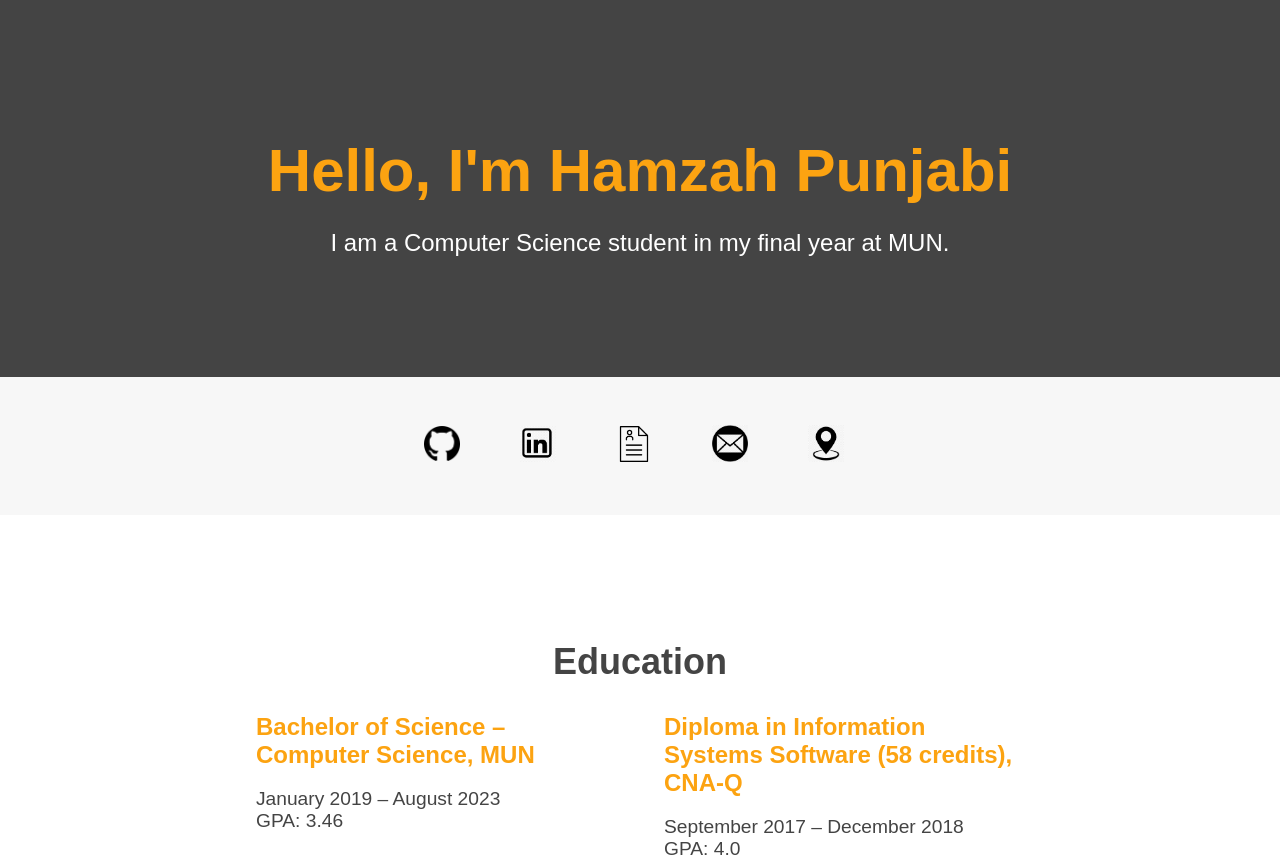
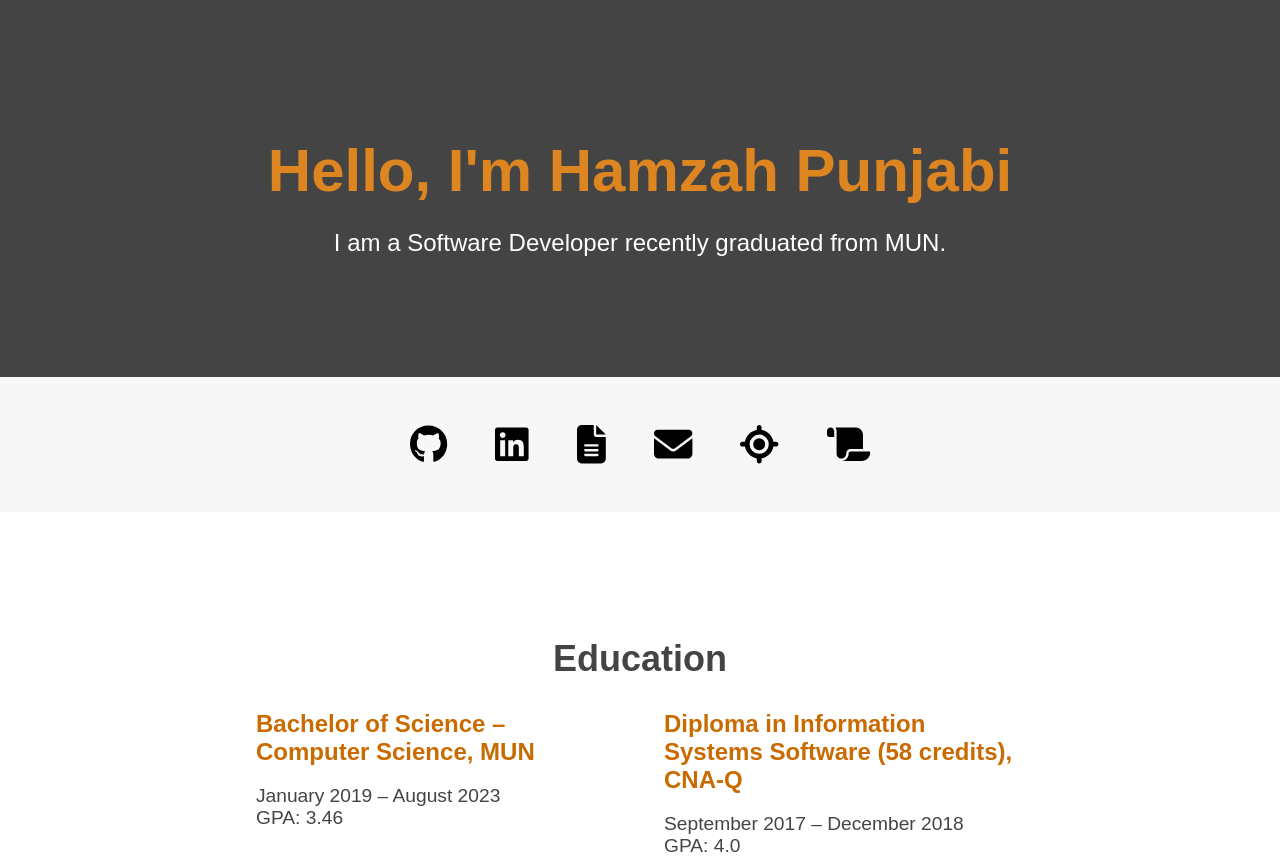
Before and after one commit to hamzahap/hapunjabi, a React (Create React App) app: page / in a window 1280 px wide. Shown: the top 857 px of the page. Built offline with nearby package versions, Linux system fonts and the light colour scheme.

Commit message:
Add transcript

```diff
--- a/src/App.css
+++ b/src/App.css
@@ -12,11 +12,11 @@ h1,
 h3 {
   font-family: 'Montserrat', sans-serif;
   font-weight: bold;
-  color: #fca311;
+  color: #dd8520;
 }
 
 a {
-  color: #fca311;
+  color: #c96b00;
   text-decoration: none;
   transition: all 0.3s;
 }
@@ -120,7 +120,7 @@ li:after {
 
 .EducationSection strong {
   font-size: 2rem;
-  color: #fca311;
+  color: #c96b00;
 }
 
 /* Work experience section */
@@ -162,7 +162,7 @@ li:after {
 .WorkExperienceSection strong {
   font-size: 2rem;
   margin-bottom: 1rem;
-  color: #fca311;
+  color: #c96b00;
 }
 
 .WorkExperienceSection ul li:first-child:after {
@@ -203,7 +203,7 @@ li:after {
   .CertificatesSection strong {
   font-size: 2rem;
   margin-bottom: 1rem;
-  color: #fca311;
+  color: #c96b00;
   }
 
   /* Projects section */
@@ -247,7 +247,7 @@ li:after {
   .ProjectsSection strong {
   font-size: 2rem;
   margin-bottom: 1rem;
-  color: #fca311;
+  color: #c96b00;
   }
 
   .ProjectsSection ul li:first-child:after {
@@ -293,7 +293,7 @@ li:after {
   .SkillsSection i {
   font-size: 3rem;
   margin-bottom: 1rem;
-  color: #fca311;
+  color: #c96b00;
   }
 
   .SkillsSection span {
--- a/src/App.js
+++ b/src/App.js
@@ -2,8 +2,8 @@ import React from 'react';
 import './App.css';
 import RockShooterGame from './rock';
 import { FontAwesomeIcon } from '@fortawesome/react-fontawesome'
-import { faAws, faGit, faHtml5, faPython } from '@fortawesome/free-brands-svg-icons';
-import { faCloud, faCode, faDatabase, faDesktop, faGamepad } from '@fortawesome/free-solid-svg-icons';
+import { faAws, faGit, faGithub, faHtml5, faLinkedin, faPython } from '@fortawesome/free-brands-svg-icons';
+import { faCloud, faCode, faDatabase, faDesktop, faEnvelope, faFile, faFileAlt, faGamepad, faLocationCrosshairs, faScroll, faUniversity } from '@fortawesome/free-solid-svg-icons';
 
 function App() {
   return (
@@ -11,17 +11,18 @@ function App() {
       {/* Introduction */}
       <header>
         <h1>Hello, I'm Hamzah Punjabi</h1>
-        <p>I am a Computer Science student in my final year at MUN.</p>
+        <p>I am a Software Developer recently graduated from MUN.</p>
       </header>
 
       {/* Social links */}
       <section className="SocialLinks">
         <ul>
-          <li><a href="https://github.com/hamzahap" target="_blank" rel="noopener noreferrer"><img src="./github1.png" alt="GitHub" /></a></li>
-          <li><a href="https://www.linkedin.com/in/hamzahpunjabi/" target="_blank" rel="noopener noreferrer"><img src="./linkedin.png" alt="LinkedIn" /></a> </li>
-          <li><a href="./ResumeHamzahPunjabi.pdf" target="_blank" rel="noopener noreferrer"><img src="./resume.png" alt="Resume" /></a> </li>
-          <li><a href="mailto:hamzahqatar123@gmail.com"><img src="./email.png" alt="Email" /></a> </li>
-          <li><a href="https://www.google.com/maps/place/St.+John's,+NL/@47.4825459,-52.9697214,11z/data=!3m1!4b1!4m6!3m5!1s0x4b0ca38e6b0aa261:0x9e1fd4001f12261f!8m2!3d47.5556097!4d-52.7452511!16zL20vMGo4cDY" target="_blank" rel="noopener noreferrer"><img src="./location.png" alt="Location" /></a></li>
+          <li><a href="https://github.com/hamzahap" target="_blank" rel="noopener noreferrer"><FontAwesomeIcon icon={faGithub} color='#000000' size="2x" /></a></li>
+          <li><a href="https://www.linkedin.com/in/hamzahpunjabi/" target="_blank" rel="noopener noreferrer"><FontAwesomeIcon icon={faLinkedin} color='#000000' size="2x" /></a> </li>
+          <li><a href="./ResumeHamzahPunjabi.pdf" target="_blank" rel="noopener noreferrer"><FontAwesomeIcon icon={faFileAlt} color='#000000' size="2x" /></a> </li>
+          <li><a href="mailto:hamzahqatar123@gmail.com"><FontAwesomeIcon icon={faEnvelope} color='#000000' size="2x" /></a> </li>
+          <li><a href="https://www.google.com/maps/place/St.+John's,+NL/@47.4825459,-52.9697214,11z/data=!3m1!4b1!4m6!3m5!1s0x4b0ca38e6b0aa261:0x9e1fd4001f12261f!8m2!3d47.5556097!4d-52.7452511!16zL20vMGo4cDY" target="_blank" rel="noopener noreferrer"><FontAwesomeIcon icon={faLocationCrosshairs} color='#000000' size="2x" /></a></li>
+          <li><a href="./FinalOfficialTranscript.pdf"><FontAwesomeIcon icon={faScroll} color='#000000' size="2x" /></a> </li>
         </ul>
       </section>
 
@@ -74,7 +75,7 @@ function App() {
       <h2>Projects</h2>
       <ul>
       <li>
-        <strong>LaTeX Resume Tailor (Spring 2023)</strong><br />
+        <a href='https://github.com/hamzahap/resume_tailor' target="_blank" rel="noopener noreferrer"><strong>LaTeX Resume Tailor (Spring 2023)</strong></a><br />
         <p>Developed a local web application using Python (Flask) for the backend and ReactJS for the frontend. The tool allows users to upload a LaTeX resume, select, rearrange, and edit specific sections, and then generate a tailored version emphasizing relevant experiences and skills for job applications.</p>
       </li>
       <li>
@@ -82,7 +83,7 @@ function App() {
         <p>Conducted a data preprocessing project in Jupyter Notebook analyzing the Wine Quality Data Set from the UCI Machine Learning Repository. Conducted supervised learning, which included data analysis, feature engineering, creating missing values, and prediction of those missing values.</p>
       </li>
       <li>
-        <strong>EncryptionDecryption (Winter 2022)</strong><br />
+      <a href='https://github.com/hamzahap/EncryptionDecryption' target="_blank" rel="noopener noreferrer"><strong>EncryptionDecryption (Winter 2022)</strong></a><br />
         <p>Created a simple Encryption/Decryption/Backup script using PyMySQL, pandas, and Cryptography to back up database tables with CSV files.</p>
       </li>
       <li>
@@ -98,19 +99,19 @@ function App() {
         <p>Built a board game using Java’s Swing and AWT components as a group project. The game allowed for individual player turns, movement of objects, calculating score, and a pathfinding algorithm.</p>
       </li>
       <li>
-        <strong>Hangman (Fall 2017)</strong><br />
+      <a href='https://github.com/hamzahap/HangmanGame' target="_blank" rel="noopener noreferrer"><strong>Hangman (Fall 2017)</strong></a><br />
         <p>Created a hangman game using Python and the tkinter library as a course project. The game utilized a user-created word list to randomly choose words.</p>
       </li>
       <li>
-        <strong>This Website (Winter 2023)</strong><br />
+      <a href='https://github.com/hamzahap/hapunjabi' target="_blank" rel="noopener noreferrer"><strong>This Website (Winter 2023)</strong></a><br />
         <p>Developed a personal website using ReactJS and NodeJS and is hosted on Github Pages. The website showcases my skills, and includes a portfolio of my projects and achievements. Also includes a simple rock shooter game that doesn't make sense but exists.</p>
       </li>
       <li>
-        <strong>My Resume (Winter 2023)</strong><br />
+      <a href='https://github.com/hamzahap/Resume' target="_blank" rel="noopener noreferrer"><strong>My Resume (Winter 2023)</strong></a><br />
         <p>Wrote a professional resume in LaTeX, collaborated with peers to review and revise, and stayed up-to-date with industry trends.</p>
       </li>
       <li>
-        <strong>Advent of Code 2022 (Fall 2023)</strong><br />
+      <a href='https://github.com/hamzahap/AdventOfCode2022' target="_blank" rel="noopener noreferrer"><strong>Advent of Code 2022 (Fall 2023)</strong></a><br />
         <p>Completed the challenge in Google Sheets (Frustrating btw), using formulas and macros to automate data processing and analysis. Completed 10 out of 25 days.</p>
       </li>
       <li>
@@ -118,7 +119,7 @@ function App() {
         <p>As part of a course project, our group investigated the use of natural language processing techniques, such as TF-IDF, Word2vec, and BERT, for automated resume screening.</p>
       </li>
       <li>
-        <strong>Advent of Code 2021 (Fall 2022)</strong><br />
+      <a href='https://github.com/hamzahap/AdventOfCode2021' target="_blank" rel="noopener noreferrer"><strong>Advent of Code 2021 (Fall 2022)</strong></a><br />
         <p>Completed the challenge in Python and numpy, solving problems using data structures and algorithms. Ranked 2nd on the MUN Computer Science Society leaderboard.</p>
       </li>
       <li>
@@ -126,11 +127,11 @@ function App() {
         <p>Completed several beginner-level 2D games using Unity in my free time, including a skating game, a text adventure game, and a number wizard game. These projects demonstrate my interest in game development.</p>
       </li>
       <li>
-        <strong>MUNCS Automata Discord bot (Winter 2021)</strong><br />
+      <a href='https://github.com/MUNComputerScienceSociety/Automata' target="_blank" rel="noopener noreferrer"><strong>MUNCS Automata Discord bot (Winter 2021)</strong></a><br />
         <p>Contributed to the development of a Discord bot used by the MUN CS Society, adding several fun commands to the bot.</p>
       </li>
       <li>
-        <strong>hex16toint (Spring 2022)</strong><br />
+      <a href='https://github.com/hamzahap/hex16toint' target="_blank" rel="noopener noreferrer"><strong>hex16toint (Spring 2022)</strong></a><br />
         <p>Developed a simple PHP/Python script to convert 16 bit hexadecimal numbers to signed integers.</p>
       </li>
       <li>
@@ -147,56 +148,65 @@ function App() {
     <li>
 
       <div>
-        <h3>Python</h3> <FontAwesomeIcon icon={faPython} />
+        <h3>Python</h3>
         <p>Proficient in data analysis, machine learning, automation scripts, and GUI development with tkinter.</p>
+        <FontAwesomeIcon icon={faPython} />
       </div>
     </li>
     <li>
       <div>
-        <h3>Web Development</h3> <FontAwesomeIcon icon={faHtml5} />
+        <h3>Web Development</h3>
         <p>Skilled in HTML, CSS, PHP, and JavaScript. Developed responsive web applications using frameworks like React.js, Laravel, Flask, and Node.js.</p>
+        <FontAwesomeIcon icon={faHtml5} />
       </div>
     </li>
     <li>
       <div>
-        <h3>Databases</h3> <FontAwesomeIcon icon={faDatabase} />
+        <h3>Databases</h3>
         <p>Proficient with relational and NoSQL databases like MySQL, MongoDB, and SQLite. Expertise in query optimization, backups, and data processing.</p>
+        <FontAwesomeIcon icon={faDatabase} />
       </div>
     </li>
     <li>
       <div>
-        <h3>Programming Languages</h3> <FontAwesomeIcon icon={faCode} />
+        <h3>Programming Languages</h3>
         <p>Experienced in Python, C, C#, C++, Java, Fortran, and PHP. Developed various applications, games, and tools across platforms.</p>
+        <FontAwesomeIcon icon={faCode} />
       </div>
     </li>
     <li>
       <div>
-        <h3>AWS Services</h3> <FontAwesomeIcon icon={faAws} />
+        <h3>AWS Services</h3>
         <p>Hands-on experience with services like EC2, S3, Lambda, RDS, and others for cloud solutions and deployments.</p>
+        <FontAwesomeIcon icon={faAws} />
       </div>
     </li>
     <li>
       <div>
-        <h3>Version Control</h3> <FontAwesomeIcon icon={faGit} />
+        <h3>Version Control</h3>
         <p>Proficient in managing codebases and collaboration using Git and platforms like GitHub.</p>
+        <FontAwesomeIcon icon={faGit} />
       </div>
     </li>
     <li>
       <div>
-        <h3>Game Development</h3> <FontAwesomeIcon icon={faGamepad} />
+        <h3>Game Development</h3>
         <p>Developed games using C++ with SFML, Java, and Unity in C#. Experience in 2D game mechanics, NPC interactions, and multiplayer functionalities.</p>
+        <FontAwesomeIcon icon={faGamepad} />
       </div>
     </li>
     <li>
       <div>
-        <h3>Deployment & DevOps</h3> <FontAwesomeIcon icon={faCloud} />
+        <h3>Deployment & DevOps</h3>
         <p>Familiar with containerization using Docker and deploying web apps on platforms like Heroku.</p>
+        <FontAwesomeIcon icon={faCloud} />
       </div>
     </li>
     <li>
       <div>
-        <h3>IDEs & Tools</h3> <FontAwesomeIcon icon={faDesktop} />
+        <h3>IDEs & Tools</h3>
         <p>Proficient in tools like Visual Studio, Jupyter Notebook, and LaTeX for development, data processing, and documentation.</p>
+        <FontAwesomeIcon icon={faDesktop} />
       </div>
     </li>
   </ul>
```
Also changed, not shown: 1 other file (tests, documents, lock files or other folders).
